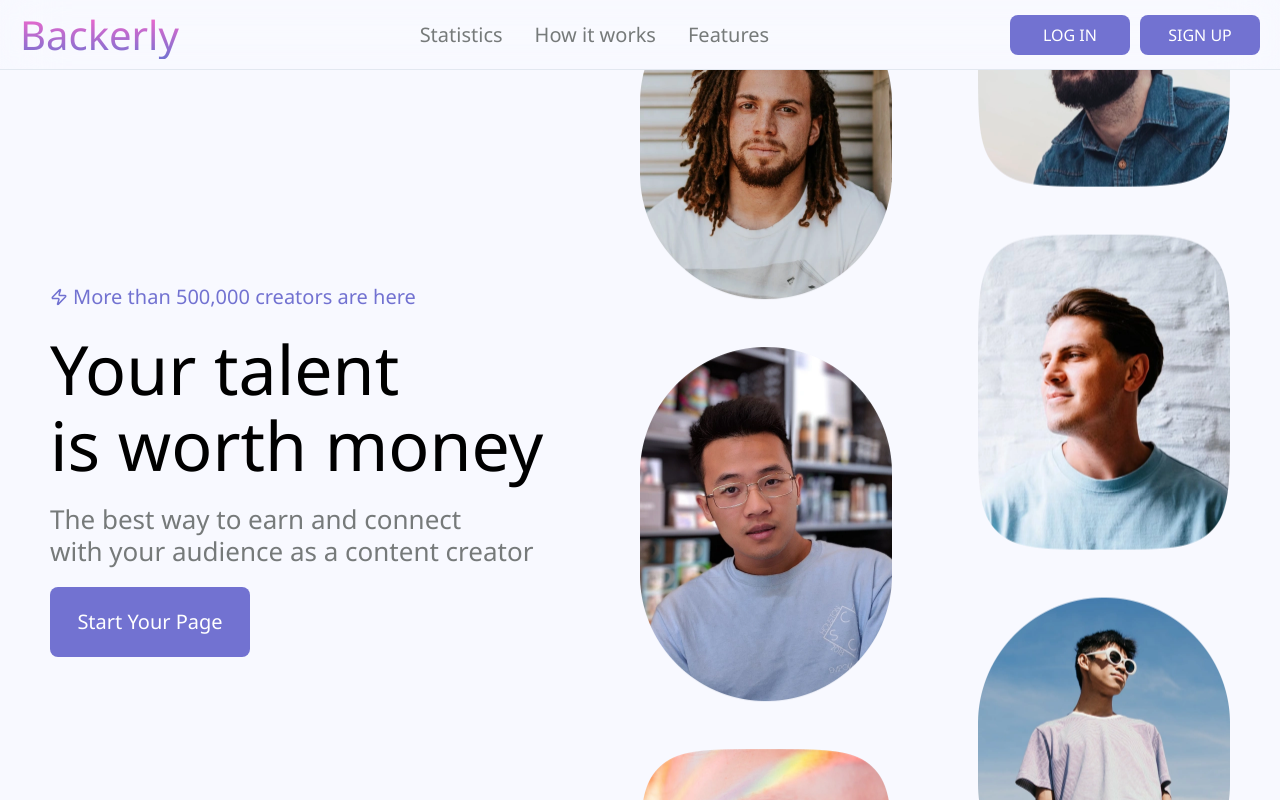
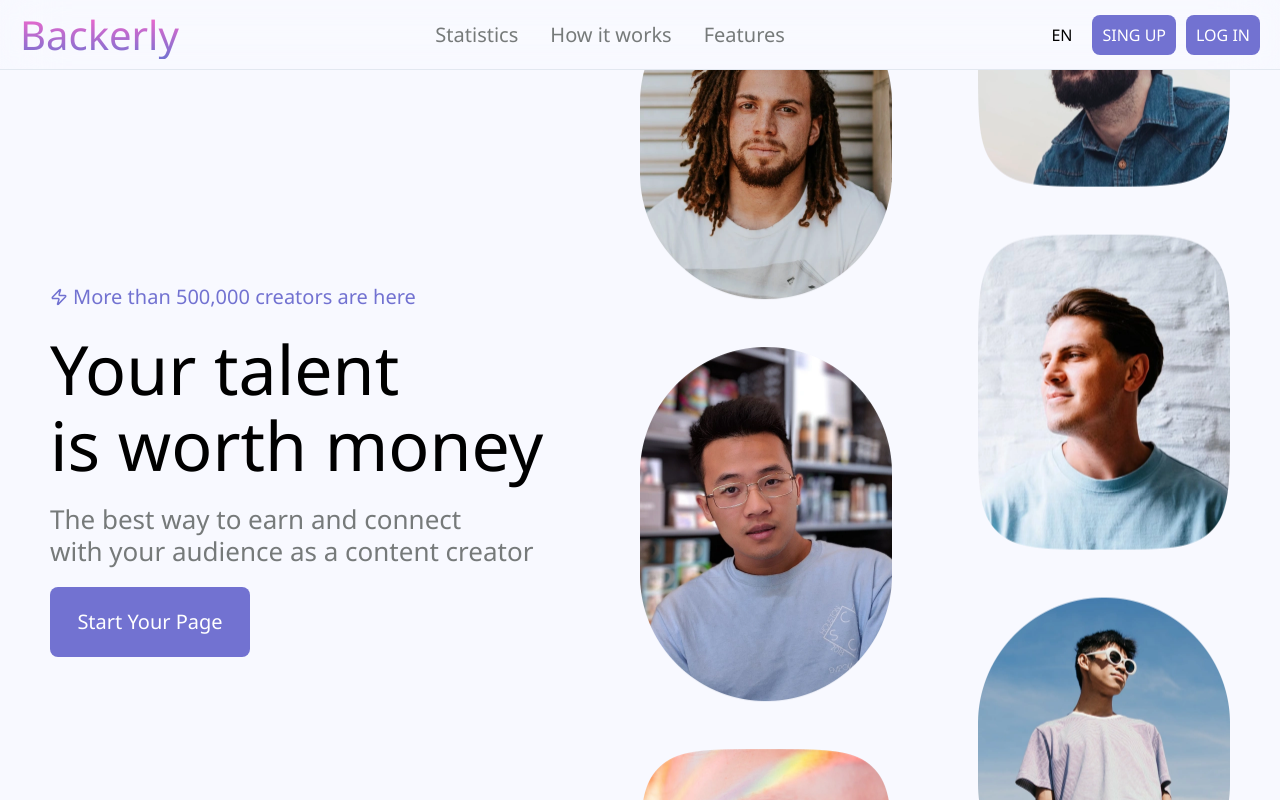
Before and after one commit to Xpynkuy/Backerly-, a React (Vite) app in the folder frontend/: page / in a window 1280 px wide. Shown: the top 800 px of the page. Built offline with nearby package versions, Linux system fonts and the light colour scheme.

Commit message:
add header comp

```diff
--- /dev/null
+++ b/frontend/src/widgets/header/ui/GuestHeader.tsx
@@ -0,0 +1,33 @@
+import { Link } from "react-router-dom";
+import MyButton from "@shared/ui/button/MyButton";
+import styles from "./Header.module.scss";
+import { LangSwitch } from "@features/langSwitch";
+import { useTranslation } from "react-i18next";
+
+const GuestHeader = () => {
+  const { t } = useTranslation();
+  return (
+    <header className={styles.header}>
+      <a href="/" className={styles.logo}>
+        Backerly
+      </a>
+      <div className={styles.links}>
+        <a href="#statistics">{t("Statistics")}</a>
+        <a href="#how-it-works">{t("How it works")}</a>
+        <a href="#features">{t("Features")}</a>
+      </div>
+
+      <div className={styles.nav__btn}>
+        <LangSwitch />
+        <Link to="/register" className={styles.nav__link}>
+          <MyButton size="AUTO">{t('SIGN UP')}</MyButton>
+        </Link>
+        <Link to="/login" className={styles.nav__link}>
+          <MyButton size="AUTO">{t('LOG IN')}</MyButton>
+        </Link>
+      </div>
+    </header>
+  );
+};
+
+export default GuestHeader;
--- a/frontend/src/widgets/header/ui/Header.module.scss
+++ b/frontend/src/widgets/header/ui/Header.module.scss
@@ -1,3 +1,6 @@
+@use '../../../app/styles/breakpoints.scss' as breakpoint;
+
+
 .header {
     width: 100%;
     height: 70px;
@@ -11,6 +14,11 @@
     position: fixed;
     z-index: 1000;
 
+    @media (max-width: breakpoint.$bp-md) {
+        padding: 0 15px;
+        height: 50px;
+    }
+
 
     .logo {
         font: var(--font-xxl);
@@ -18,11 +26,19 @@
             -webkit-background-clip: text;
             background-clip: text;
             -webkit-text-fill-color: transparent;
+
+            @media (max-width: breakpoint.$bp-md) {
+                font: var(--font-l);
+            }
     }
 
     .links {
         display: flex;
         gap: 32px;
+
+        @media (max-width: breakpoint.$bp-sm-plus) {
+            display: none;
+        }
 
         a {
             color: var(--text-color-gray);
@@ -37,11 +53,17 @@
             &:active {
                 color: var(--text-color-black);
             }
+            @media (max-width: breakpoint.$bp-md) {
+                font: var(--font-s);
+
+            }
+
         }
     }
 
     .nav__btn {
         display: flex;
+        align-items: center;
         gap: 10px;
 
       .nav__link {
--- a/frontend/src/widgets/header/ui/Header.tsx
+++ b/frontend/src/widgets/header/ui/Header.tsx
@@ -1,52 +1,12 @@
-import MyButton from "@shared/ui/button/MyButton";
-import styles from "./Header.module.scss";
-import {Link, useNavigate} from "react-router-dom";
-import {useLogoutMutation} from "@features/auth/model/api/authApi.ts";
-import {useAppSelector} from "@shared/lib/hooks/hooks.ts";
+import { useAppSelector } from "@shared/lib/hooks/hooks";
+import MainHeader from "./MainHeader";
+import GuestHeader from "./GuestHeader";
 
 export const Header = () => {
-  const [logout] = useLogoutMutation()
-  const {isAuthenticated} = useAppSelector(state => state.auth)
-  const navigate = useNavigate()
+  const { isAuthenticated } = useAppSelector((state) => state.auth);
 
-  const handleLogout = async () => {
-    try {
-      await logout().unwrap()
-      navigate('/')
-    } catch (error) {
-      console.log('Logout is failed', error)
-    }
+  if (!isAuthenticated) {
+    return <GuestHeader />;
   }
-  return (
-    <header className={styles.header}>
-      <a
-        href="/"
-        className={styles.logo}
-      >Backerly</a>
-      <div className={styles.links}>
-        <a href="#statistics">Statistics</a>
-        <a href="#how-it-works">How it works</a>
-        <a href="#features">Features</a>
-      </div>
-
-      {isAuthenticated ? (
-        <MyButton onClick={handleLogout}>Logout</MyButton>) : (
-
-        <div className={styles.nav__btn}>
-          <Link
-            to='/login'
-            className={styles.nav__link}
-          >
-            <MyButton size="MEDIUM">LOG IN</MyButton>
-          </Link>
-          <Link
-            to='/register'
-            className={styles.nav__link}
-          >
-            <MyButton size="MEDIUM">SIGN UP</MyButton>
-          </Link>
-        </div>
-      )}
-    </header>
-  );
+  return <MainHeader />;
 };
--- /dev/null
+++ b/frontend/src/widgets/header/ui/MainHeader.tsx
@@ -0,0 +1,32 @@
+import { useNavigate } from "react-router-dom";
+import { useLogoutMutation } from "@features/auth/model/api/authApi";
+import MyButton from "@shared/ui/button/MyButton";
+import styles from "./Header.module.scss";
+import { LangSwitch } from "@features/langSwitch";
+
+const MainHeader = () => {
+  const [logout] = useLogoutMutation();
+  const navigate = useNavigate();
+
+  const handleLogout = async () => {
+    try {
+      await logout().unwrap();
+      navigate("/");
+    } catch (error) {
+      console.log("Logout is failed", error);
+    }
+  };
+  return (
+    <header className={styles.header}>
+      <a href="/feed" className={styles.logo}>
+        Backerly
+      </a>
+      <div className={styles.nav__btn}>
+        <LangSwitch />
+        <MyButton onClick={handleLogout}>Logout</MyButton>
+      </div>
+    </header>
+  );
+};
+
+export default MainHeader;
```
